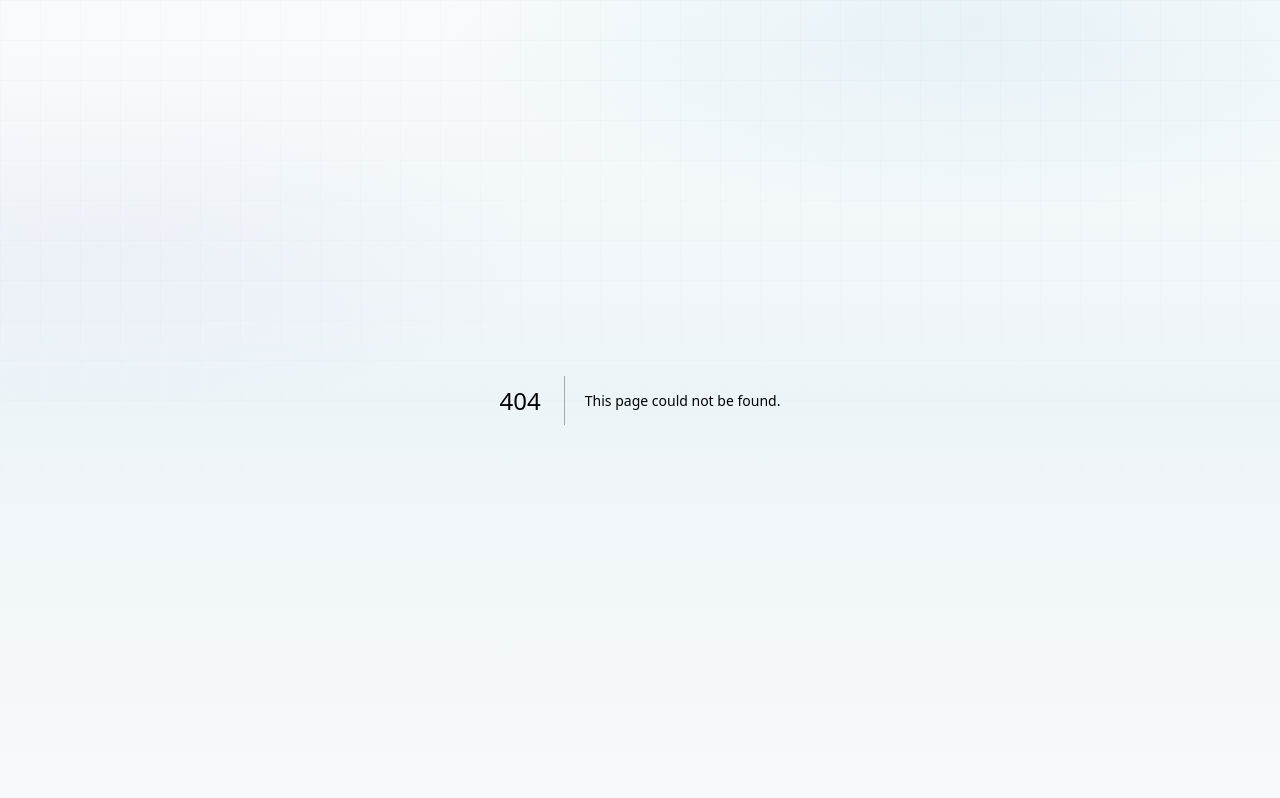
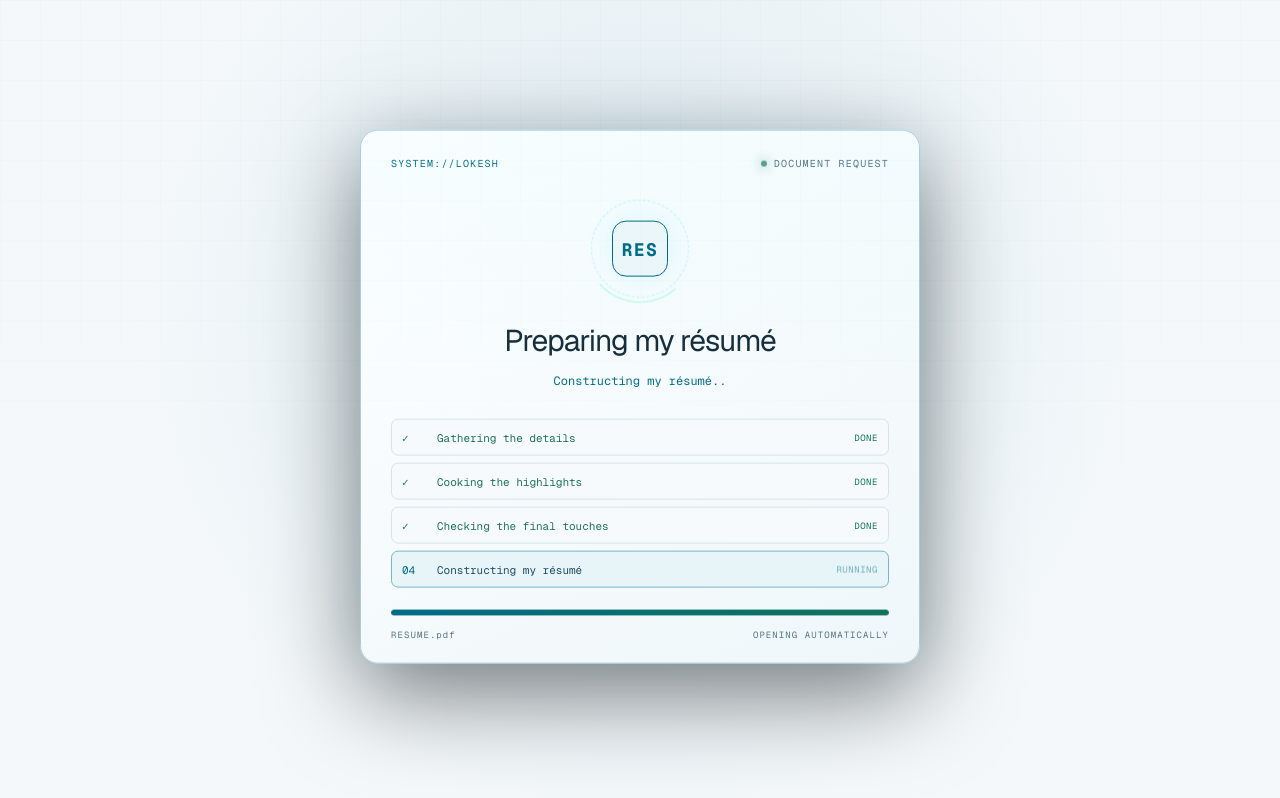
Before and after one commit to lokeshgadesula/system-lokesh, a Next.js app: page /resume in a window 1280 px wide. Before the commit this address had no page. Built offline with nearby package versions, Linux system fonts and the light colour scheme.

Commit message:
Add animated résumé route

```diff
--- /dev/null
+++ b/app/resume/page.tsx
@@ -0,0 +1,64 @@
+"use client";
+
+import { useEffect, useState } from "react";
+import { portfolio } from "@/portfolio.config";
+
+const steps = [
+  "Gathering the details",
+  "Cooking the highlights",
+  "Checking the final touches",
+  "Constructing my résumé",
+] as const;
+
+export default function ResumePage() {
+  const [activeStep, setActiveStep] = useState(0);
+
+  useEffect(() => {
+    const stepTimers = [750, 1500, 2250].map((delay, index) =>
+      window.setTimeout(() => setActiveStep(index + 1), delay)
+    );
+    const redirectTimer = window.setTimeout(() => {
+      window.location.assign(portfolio.links.resume);
+    }, 7000);
+
+    return () => {
+      stepTimers.forEach(window.clearTimeout);
+      window.clearTimeout(redirectTimer);
+    };
+  }, []);
+
+  return (
+    <main className="resume-loader-page">
+      <div className="resume-loader-card" role="status" aria-label="Preparing résumé">
+        <div className="resume-loader-topline">
+          <span>SYSTEM://LOKESH</span>
+          <span className="resume-loader-signal"><i /> DOCUMENT REQUEST</span>
+        </div>
+
+        <div className="resume-loader-orbit" aria-hidden="true">
+          <span className="resume-loader-core">RES</span>
+          <span className="resume-loader-ring resume-loader-ring-one" />
+          <span className="resume-loader-ring resume-loader-ring-two" />
+        </div>
+
+        <h1>Preparing my résumé</h1>
+        <p className="resume-loader-current" aria-live="polite">
+          {steps[activeStep]}<span className="resume-loader-ellipsis" aria-hidden="true" />
+        </p>
+
+        <ol className="resume-loader-steps" aria-label="Résumé loading progress">
+          {steps.map((step, index) => (
+            <li key={step} className={index < activeStep ? "complete" : index === activeStep ? "active" : "pending"}>
+              <span className="resume-loader-step-icon" aria-hidden="true">{index < activeStep ? "✓" : String(index + 1).padStart(2, "0")}</span>
+              <span>{step}</span>
+              <span className="resume-loader-step-state">{index < activeStep ? "DONE" : index === activeStep ? "RUNNING" : "WAITING"}</span>
+            </li>
+          ))}
+        </ol>
+
+        <div className="resume-loader-progress" aria-hidden="true"><span /></div>
+        <div className="resume-loader-foot"><span>RESUME.pdf</span><span>OPENING AUTOMATICALLY</span></div>
+      </div>
+    </main>
+  );
+}
```
